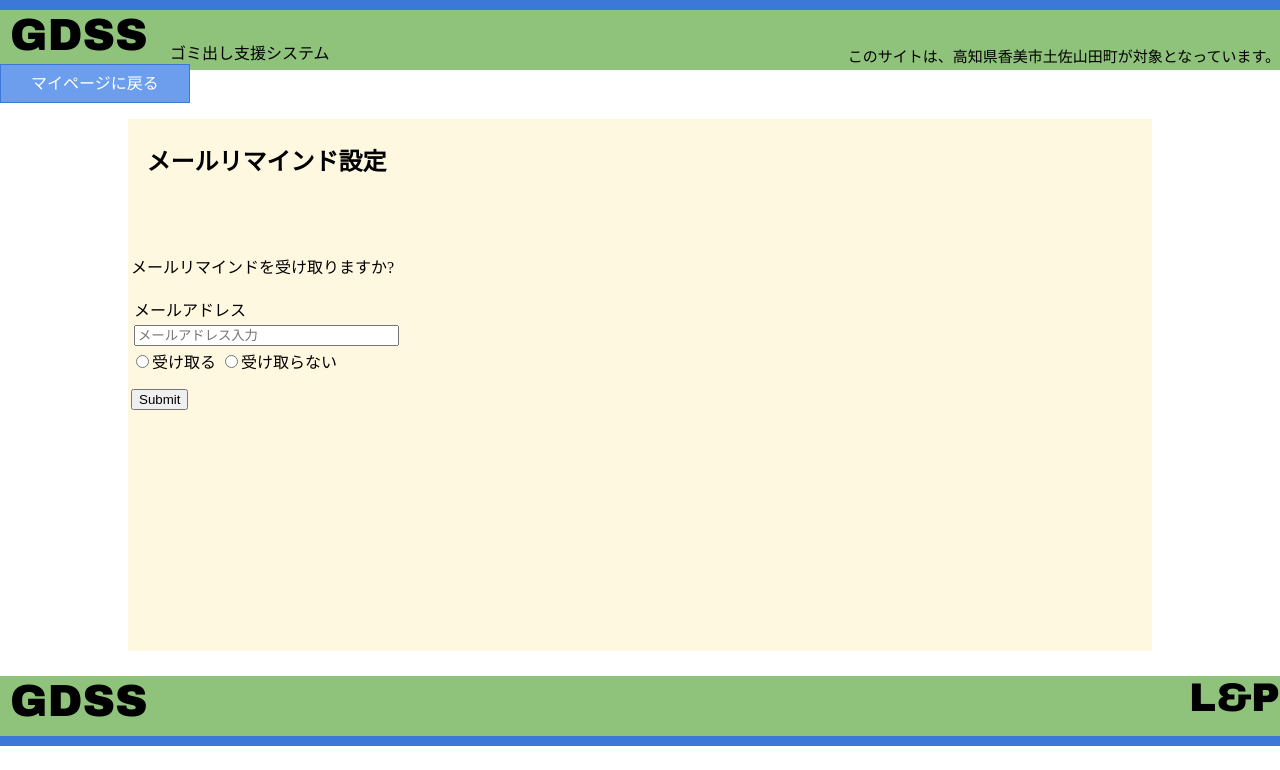
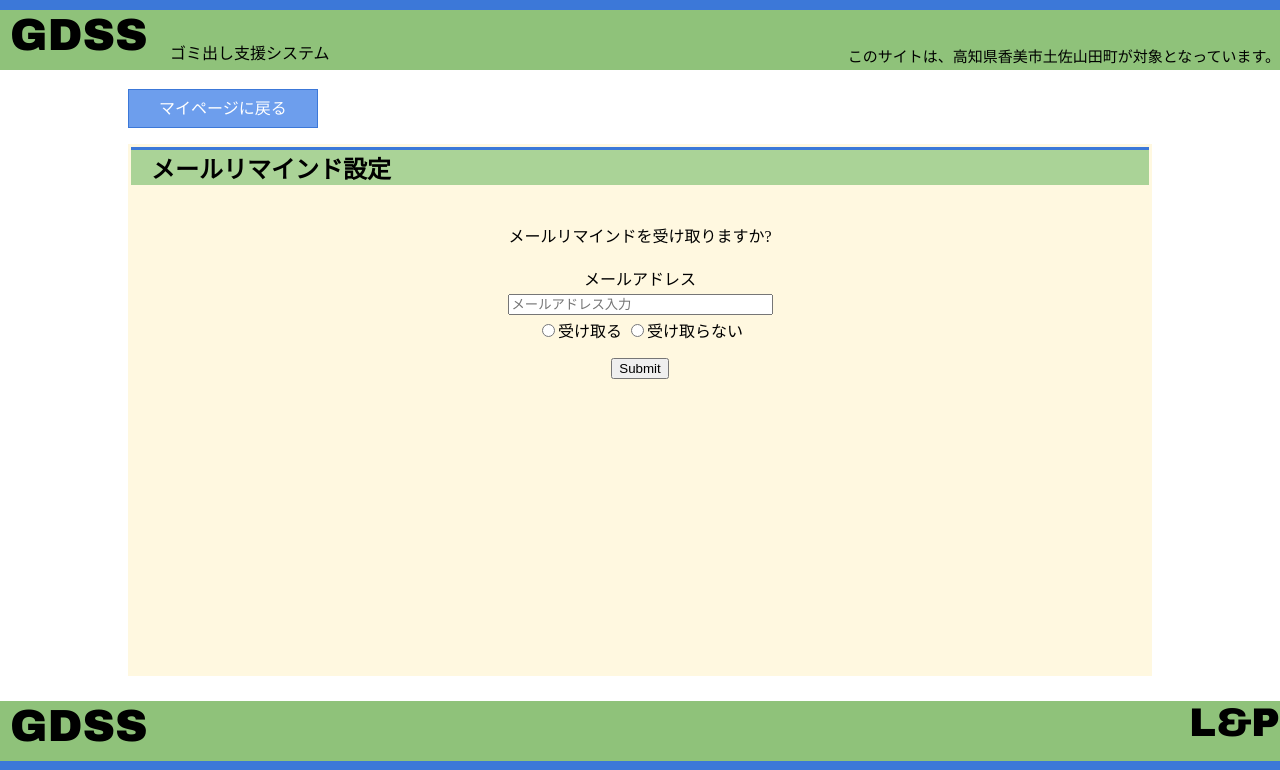
Before and after one commit to KaitoSato11/LP2, a PHP site: page /Mail.php in a window 1280 px wide. Shown: the top 770 px of the page. Run offline with PHP 8.4, Linux system fonts and the light colour scheme; the visitor is signed in with stand-in values (Sample User, id 1).

Commit message:
一般ユーザ用範囲完了

```diff
--- a/design.css
+++ b/design.css
@@ -191,13 +191,10 @@ div#side2 table tr {
   background-color: #edf0f8;
 }
 
+
 /* Reg_district.php用 */
 div#contreg {
   background-color: #fff;
-}
-
-div#RegMain_Block1 {
-  margin: 30px 20px;
 }
 
 a.Mybutton {
@@ -212,28 +209,28 @@ a.Mybutton:hover {
   background-color: #3c78d8;
 }
 
-table#RegDis {
+table#RegDisT {
   width: 1024px;
   margin: auto;
   background-color: #deeed8;
   border-top: solid 2px #3c78d8;
 }
 
-table#RegDis tr.top {
+table#RegDisT tr.top {
   background-color: #aad397;
 }
 
-table#RegDis th {
+table#RegDisT th {
   text-align: left;
   padding: 5px 15px;
 }
 
-table#RegDis td {
+table#RegDisT td {
   text-align: center;
   padding: 5px 15px;
 }
 
-table#RegDis td p {
+table#RegDisT td p {
   margin: 10px 0px;
 }
 
@@ -270,3 +267,36 @@ div#contRgc table h2 {
   text-align: left;
   padding: 0px 20px;
 }
+
+/* Mail.php用 */
+div#MlMain_Block1 {
+  max-width: 1024px;
+  margin: 25px auto;
+}
+
+table.MailT {
+  width: 100%;
+}
+
+table.MailT td {
+  text-align: center;
+}
+
+table.MailT tr.top h2 {
+  background-color: #aad397;
+  border-top: solid 3px #3c78d8;
+  margin: 0px;
+  text-align: left;
+  padding: 0px 20px;
+}
+
+div#contMl h3 {
+  margin: 0px;
+}
+
+
+/* Delete_user.php用 */
+p#back_main {
+  width: 1024px;
+  margin: 20px auto;
+}
```
